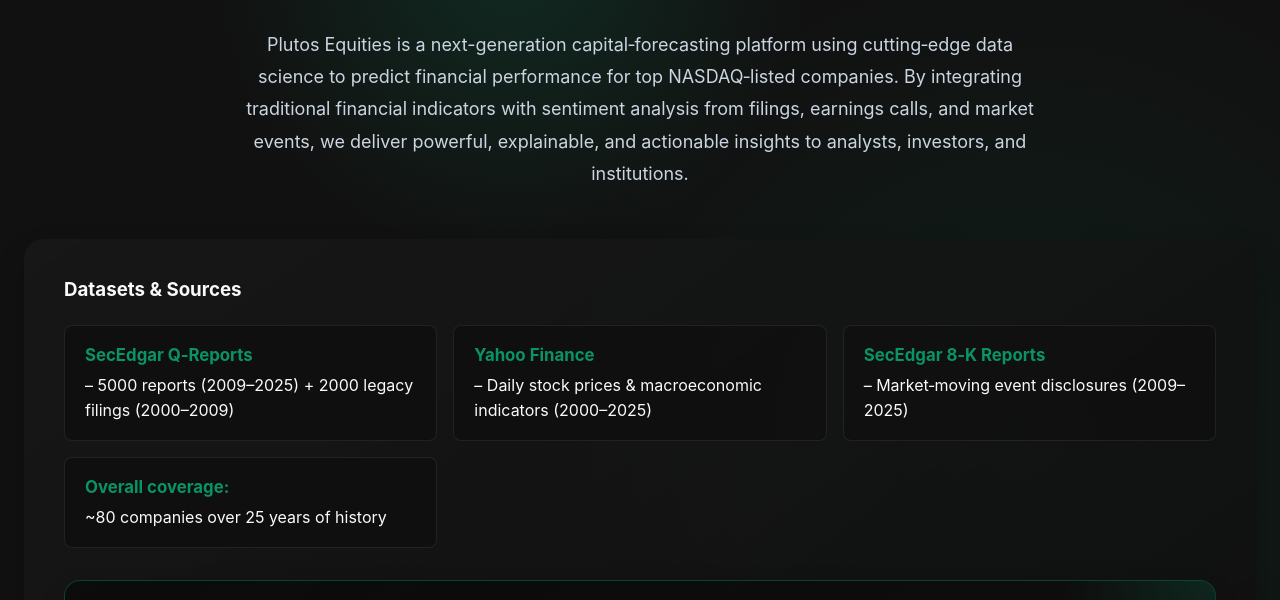
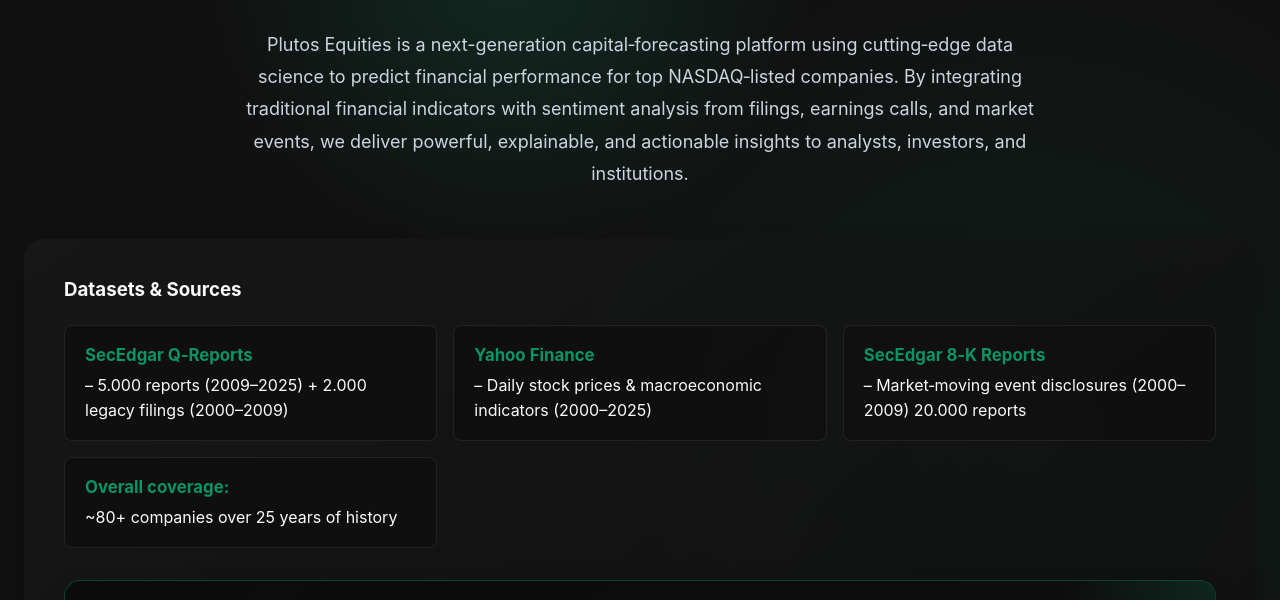
Before and after one commit to uygararas/senior-project-site, a website: page what-we-offer.html in a window 1280 px wide. Shown: the part 200-800 px from the top of the page. Drawn offline with Linux system fonts and the light colour scheme.

Commit message:
little change-uyg

```diff
--- a/what-we-offer.html
+++ b/what-we-offer.html
@@ -41,10 +41,10 @@
         <section class="datasets-section">
             <h3>Datasets & Sources</h3>
             <ul class="datasets-list">
-                <li><strong>SecEdgar Q‑Reports</strong> – 5000 reports (2009–2025) + 2000 legacy filings (2000–2009)</li>
+                <li><strong>SecEdgar Q‑Reports</strong> – 5.000 reports (2009–2025) + 2.000 legacy filings (2000–2009)</li>
                 <li><strong>Yahoo Finance</strong> – Daily stock prices &amp; macroeconomic indicators (2000–2025)</li>
-                <li><strong>SecEdgar 8‑K Reports</strong> – Market‑moving event disclosures (2009–2025)</li>
-                <li><strong>Overall coverage:</strong> ~80 companies over 25 years of history</li>
+                <li><strong>SecEdgar 8‑K Reports</strong> – Market‑moving event disclosures (2000–2009) 20.000 reports</li>
+                <li><strong>Overall coverage:</strong> ~80+ companies over 25 years of history</li>
             </ul>
 
             <div class="dataset-exclusive">
```
